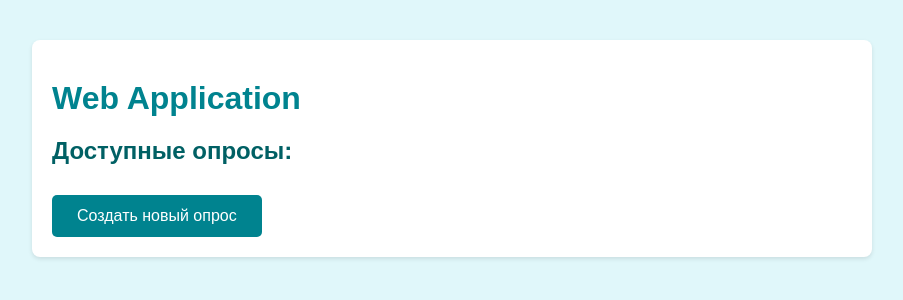
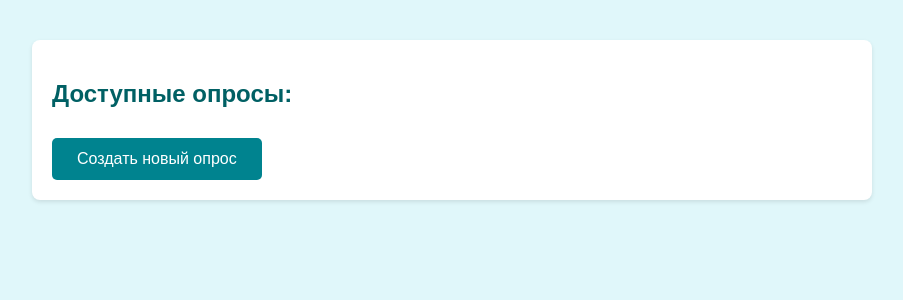
Before and after one commit to 111KartoFan111/question_form, a Flask app: page / in a window 1280 px wide. Shown: the top 300 px of the page, without its empty margins (188-1091 px from the left). Run offline with Flask 3, Linux system fonts and the light colour scheme; data that the repository does not hold is empty.

Commit message:
Update home.html

```diff
--- a/templates/home.html
+++ b/templates/home.html
@@ -2,12 +2,11 @@
 <html lang="en">
 <head>
     <meta charset="UTF-8">
-    <title>Главная страница</title>
+    <title>Web Application/Home</title>
     <link rel="stylesheet" type="text/css" href="{{ url_for('static', filename='styles.css') }}">
 </head>
 <body>
     <div class="container">
-        <h1>Web Application</h1>
         <h2>Доступные опросы:</h2>
         <ul>
             {% for poll in polls %}
```
